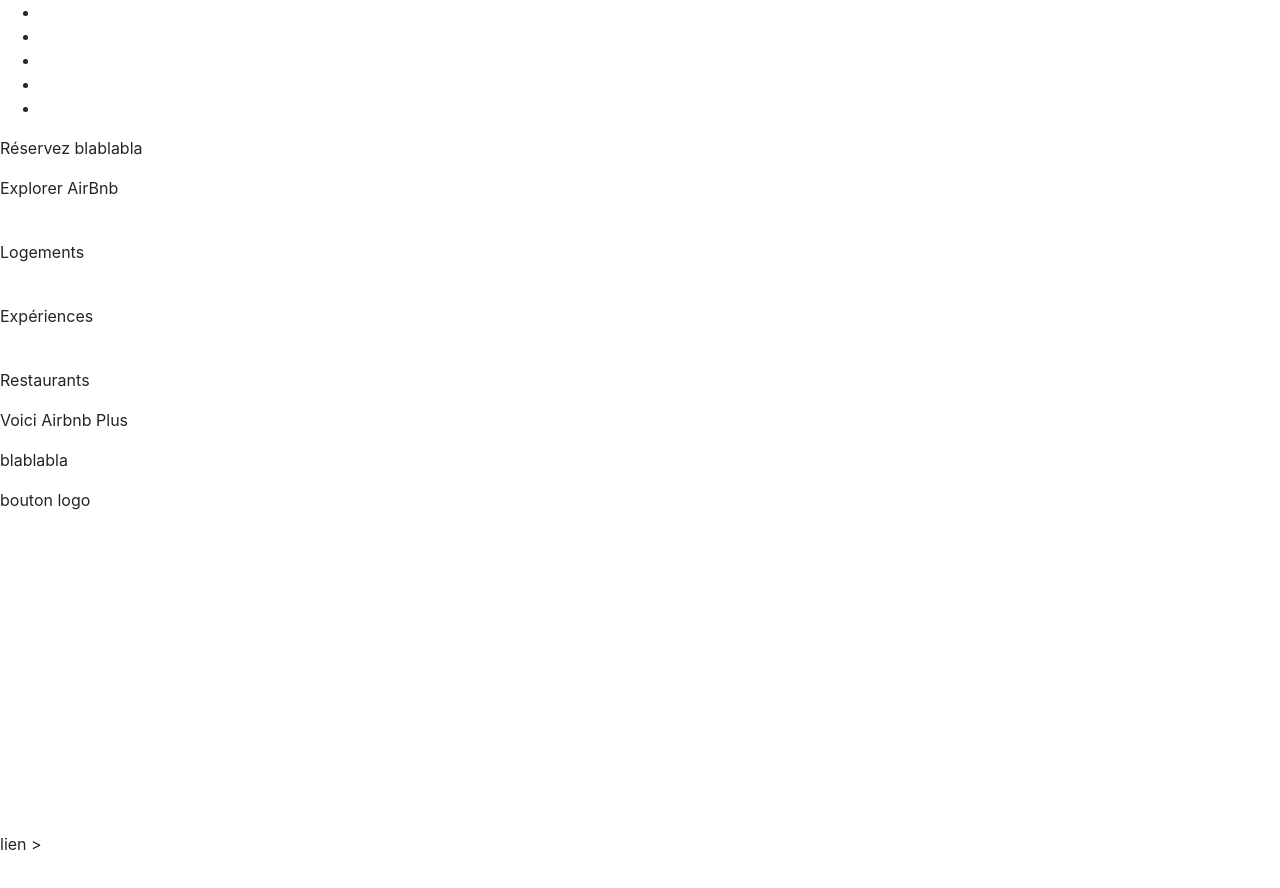
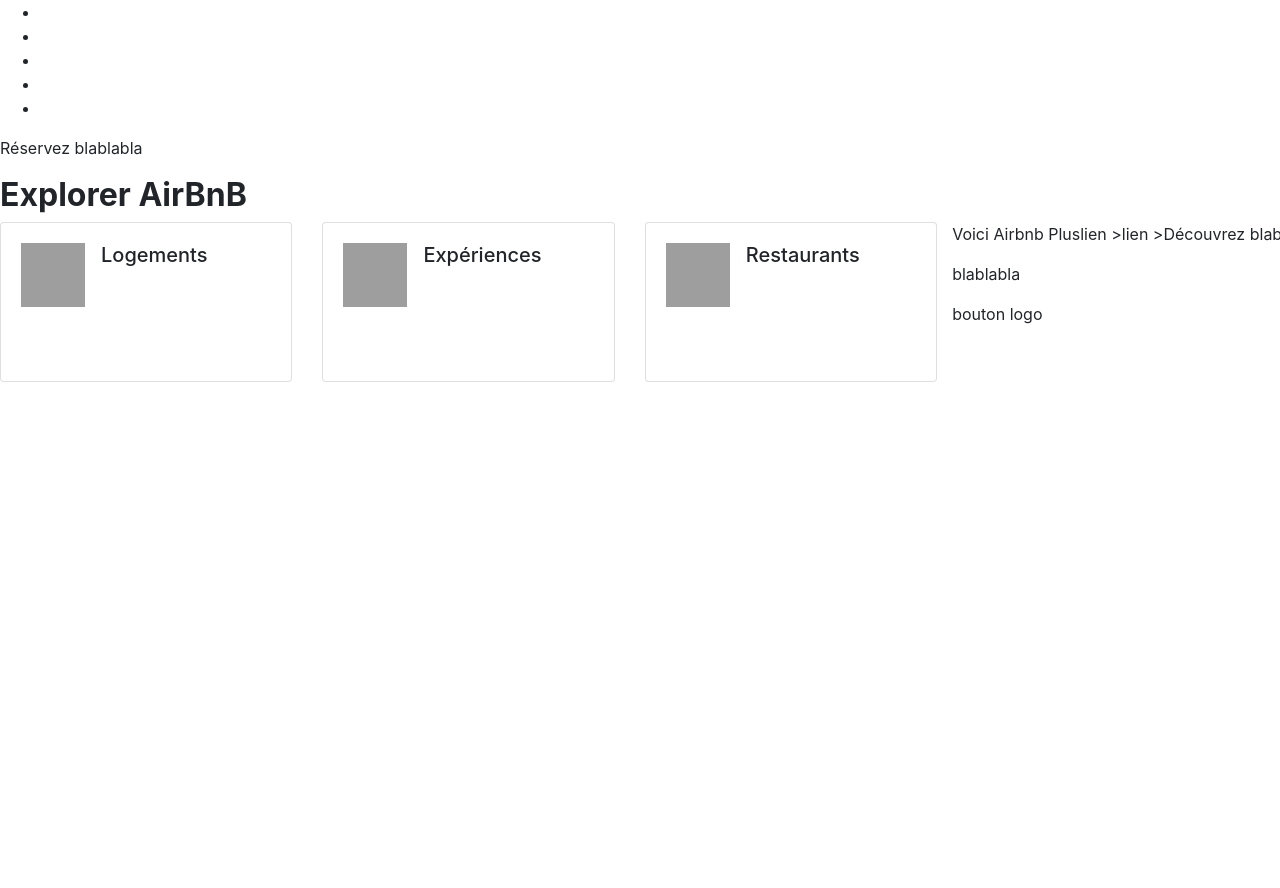
Before and after one commit to Simplejul/airbnbcopie, a plain HTML site: page index.html in a window 1280 px wide. Shown: the top 888 px of the page. After the commit the page ends 800 px from the top, so only its background shows below. Drawn offline with nearby package versions, Linux system fonts and the light colour scheme; grey boxes are pictures that could not be loaded.

Commit message:
insertion 1er bloc sandrine

```diff
--- a/index.html
+++ b/index.html
@@ -1,5 +1,6 @@
 <!DOCTYPE html>
 <html>
+
 <head>
     <meta charset="utf-8" />
     <meta http-equiv="X-UA-Compatible" content="IE=edge">
@@ -11,6 +12,7 @@
 
     <link rel="stylesheet" type="text/css" media="screen" href="main.css" />
 </head>
+
 <body>
 
 
@@ -49,23 +51,44 @@
 
 
     <!-- Première div "Explorer" -->
-    <div>
-        <p>Explorer AirBnb</p>
-        <div>
-            <div>
-                <img src="">
-                <p>Logements</p>
-            </div>
-            <div>
-                <img src="">
-                <p>Expériences</p>
-            </div>
-            <div>
-                <img src="">
-                <p>Restaurants</p>
+
+
+    <h2><strong>Explorer AirBnB</strong></h2>
+    <div class="card-deck">
+        <div class="card">
+            <div class="card-body">
+                <div class="media">
+                    <img class="d-flex mr-3" data-src="holder.js/64x64?theme=sky" alt="64x64" style="width: 64px; height: 64px;" src="https://n6-img-fp.akamaized.net/photos-libre/oreiller-au-lit_1203-9518.jpg" data-holder-rendered="true">
+                    <div class="media-body">
+                        <h5 class="mt-0">Logements</h5>
                     </div>
                 </div>
             </div>
+        </div>
+        <div class="card">
+            <div class="card-body">
+                <div class="media">
+                    <img class="d-flex mr-3" data-src="holder.js/64x64?theme=sky" alt="64x64" style="width: 64px; height: 64px;" src="https://image.freepik.com/photos-libre/personne-debout-a-velo-au-coucher-du-soleil_23-2147770869.jpg" data-holder-rendered="true">
+                    <div class="media-body">
+                        <h5 class="mt-0">Expériences</h5>
+                    </div>
+                </div>
+            </div>
+        </div>
+        <div class="card">
+            <div class="card-body">
+                <div class="media">
+                    <img class="d-flex mr-3" data-src="holder.js/64x64?theme=sky" alt="64x64" style="width: 64px; height: 64px;" src="https://n6-img-fp.akamaized.net/photos-libre/poivre-noir-pres-de-la-salade-et-du-poulet-roti_23-2147765360.jpg?size=158c&ext=jpg" data-holder-rendered="true">
+                    <div class="media-body">
+                        <h5 class="mt-0">Restaurants</h5>
+                    </div>
+                </div>
+            </div>
+        </div>
+
+
+
+
         <!-- Fin Première div "Explorer" -->
 
 
@@ -79,8 +102,7 @@
             <p>Voici Airbnb Plus</p>
             <div>
                 <p>blablabla</p>
-            bouton
-            logo
+                bouton logo
             </div>
         </div>
 
@@ -101,12 +123,14 @@
             </div>
             <div>
                 <p></p>
-    </div><div>
+            </div>
+            <div>
                 <img src="">
             </div>
             <div>
                 <p></p>
-    </div><div>
+            </div>
+            <div>
                 <img src="">
             </div>
             <div>
@@ -127,12 +151,14 @@
             </div>
             <div>
                 <p></p>
-    </div><div>
+            </div>
+            <div>
                 <img src="">
             </div>
             <div>
                 <p></p>
-    </div><div>
+            </div>
+            <div>
                 <img src="">
             </div>
             <div>
@@ -273,12 +299,11 @@
 
 
 
-
-
         <!--Bootstrap CDN 4.1.1-->
         <script src="https://code.jquery.com/jquery-3.3.1.slim.min.js" integrity="sha384-q8i/X+965DzO0rT7abK41JStQIAqVgRVzpbzo5smXKp4YfRvH+8abtTE1Pi6jizo" crossorigin="anonymous"></script>
         <script src="https://cdnjs.cloudflare.com/ajax/libs/popper.js/1.14.3/umd/popper.min.js" integrity="sha384-ZMP7rVo3mIykV+2+9J3UJ46jBk0WLaUAdn689aCwoqbBJiSnjAK/l8WvCWPIPm49" crossorigin="anonymous"></script>
         <script src="https://stackpath.bootstrapcdn.com/bootstrap/4.1.1/js/bootstrap.min.js" integrity="sha384-smHYKdLADwkXOn1EmN1qk/HfnUcbVRZyYmZ4qpPea6sjB/pTJ0euyQp0Mk8ck+5T" crossorigin="anonymous"></script>
         <script src="main.js"></script>
 </body>
+
 </html>
--- a/main.css
+++ b/main.css
@@ -0,0 +1,4 @@
+.card-deck{
+    width: auto;
+    height: 105px;
+}
```
Lines whose indentation alone changed are shown as unchanged.
